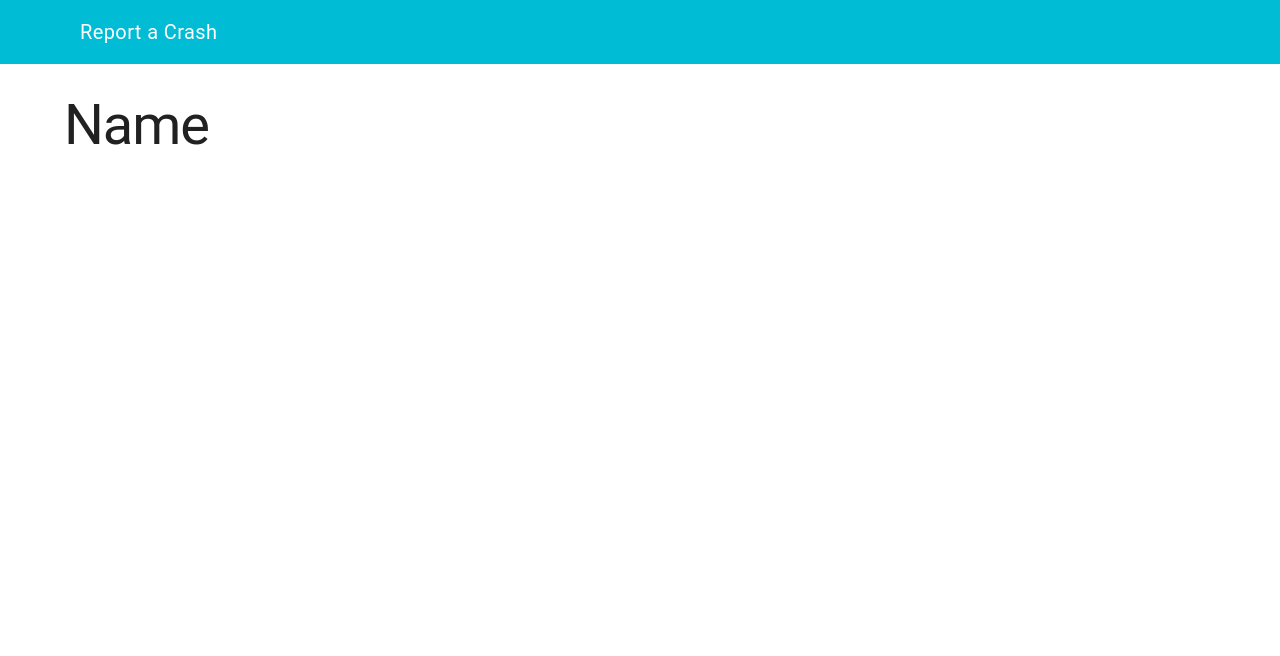
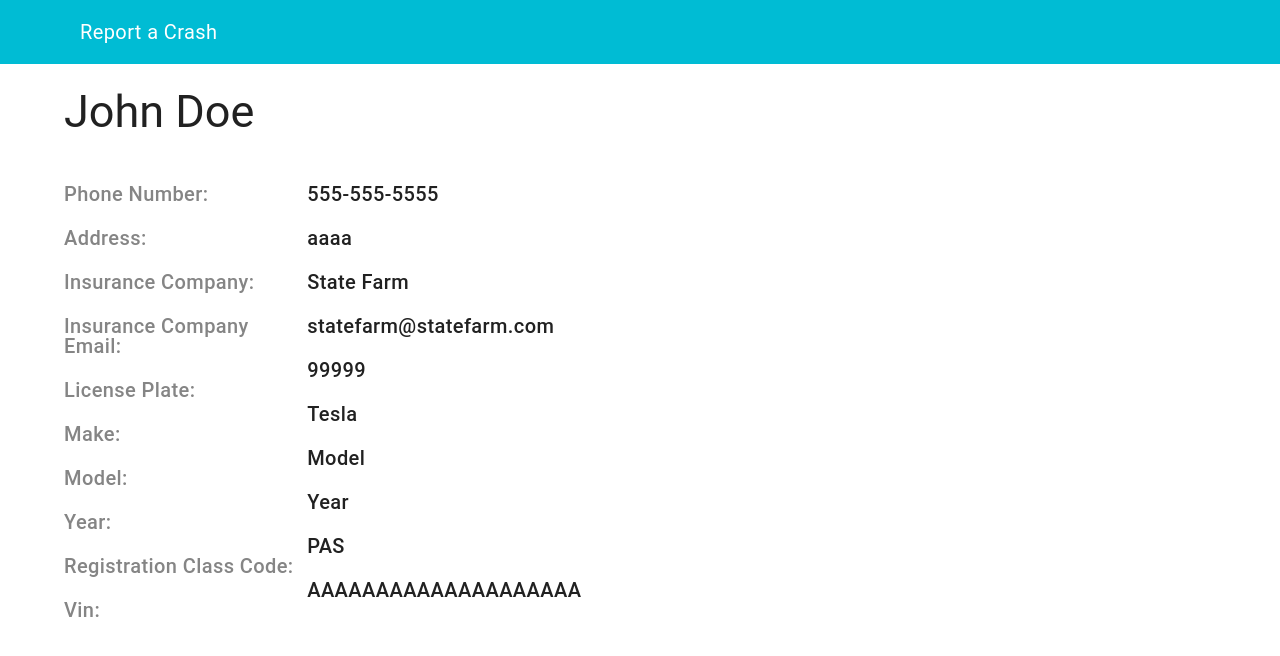
Before and after one commit to tamuhackers/TAMUhack-2019, a Flask app: page /profile in a window 1280 px wide. Shown: the top 656 px of the page. Run offline with Flask 2, Linux system fonts and the light colour scheme.

Commit message:
Update client

```diff
--- a/tamuhackers19/client.py
+++ b/tamuhackers19/client.py
@@ -12,19 +12,77 @@ def home():
 
 @app.route("/profile", methods = ["GET"])
 def profile():
-    return render_template("profile.html")
+    placement = {
+        "legal_name": "John Doe",
+        "phone_number": "555-555-5555",
+        "address": "aaaa",
+        "insurance_company":"State Farm",
+        "insurance_email": "statefarm@statefarm.com",
+        "license_plate": "99999",
+        "make": "Tesla",
+        "model": "Model",
+        "year": "Year",
+        "registration_class_code": "PAS",
+        "vin": "AAAAAAAAAAAAAAAAAAAA"
+        }
+
+    return render_template("profile.html", name = placement["legal_name"], p_num = placement["phone_number"], a = placement["address"], insurance = placement["insurance_company"], ins_email = placement["insurance_email"], \
+                            plate = placement["license_plate"], make = placement["make"], model = placement["model"], year = placement["year"], rcc = placement["registration_class_code"], vin = placement["vin"])
 
 @app.route("/emergency", methods = ["GET"])
 def emergency():
-    return render_template("emergency.html")
+    date = datetime.datetime.today().strftime('%m-%d-%Y')
+    time = datetime.datetime.today().strftime('%H:%M')
+    location = "College Station"
+    weather = "s"
+    if request.method == "POST":
+        print(request.form)
+    return render_template("emergency.html", d = date, t = time, l = location, w = weather)
 
 @app.route("/light", methods = ["GET", "POST"])
 def light():
     date = datetime.datetime.today().strftime('%m-%d-%Y')
     time = datetime.datetime.today().strftime('%H:%M')
+    location = "College Station"
+    weather = "s"
     if request.method == "POST":
-        print(request.form)
-    return render_template("light.html", d = date, t = time)
+        data = {
+            # Meta data of the crash
+            "date": request.form["date"],
+            "time": request.form["time"],
+            "location": request.form["location"],
+            "direction_you": request.form["direction_you"],
+            "direction_them": request.form["direction_them"],
+            "snapshot": request.form["snapshot"], # Might need to double check that this gets base encoded
+            "weather": request.form["weather"],
+            "visibility": request.form["visibility"],
+
+            # The information of the other party involved
+            "legal_name": request.form["legal_name"],
+            "phone_number": request.form["phone_number"],
+            "address": request.form["address"],
+            "insurance_company": request.form["insurance_company"],
+            "insurance_email": request.form["insurance_email"],
+            "vin": request.form["vin"],
+            "model": request.form["model"],
+            "make": request.form["make"],
+            "year": request.form["Year"], # Double check captial 'y' here
+            "license_plate": request.form["license_plate"],
+            "registration_class_code": request.form["registration_class_code"],
+        }
+        print(data["snapshot"])
+        # Now check for the optional data
+        if "has_witness" in request.form:
+            data["has_witness"] = True
+            data["witness_legal_name"] = request.form["witness_legal_name"]
+            data["witness_phone_number"] = request.form["witness_phone_number"]
+            data["witness_testimony"] = request.form["witness_testimony"]
+        if "has_police" in request.form:
+            data["has_police"] = True
+            data["police_legal_name"] = request.form["police_legal_name"]
+            data["police_badge"] = request.form["police_badge"]
+        print(data)
+    return render_template("light.html", d = date, t = time, l = location, w = weather)
 
 if __name__ == "__main__":
     app.run(host = "0.0.0.0", port = 5001)
--- a/tamuhackers19/templates/emergency.html
+++ b/tamuhackers19/templates/emergency.html
@@ -8,9 +8,7 @@
 <h1 style="text-align: center;">Emergency</h1>
 <br>
 <div style="text-align: center;">
-<form method="POST">
     <input style= "width: 50%; height: 100px; font-size: 300%" class="mdl-button mdl-js-button mdl-button--raised mdl-button--colored" type="submit" value="Call 911">
-</form>
 <h3 style="text-align: center">Location: </h3>
 </div>
 {% endblock %}
--- a/tamuhackers19/templates/profile.html
+++ b/tamuhackers19/templates/profile.html
@@ -4,6 +4,49 @@
 {% endblock %}
 
 {% block body %}
-    <h1 style="padding-left: 5%">Name</h1>
+    <style>
+        #info {
+            color: #858585
+        }
+        .column {
+            float: left;
+            width: 20%;
+        }
+        .row:after {
+            content: "";
+            display: table;
+            clear: both;
+        }
+    </style>
+    <div style="padding-left: 5%;">
+        <h2>{{name}}</h2>
+
+        <div class="row">
+            <div class="column">
+                <h5><span id= "info">Phone Number:</span></h5>
+                <h5><span id= "info">Address:</span></h5>
+                <h5><span id= "info">Insurance Company:</span></h5>
+                <h5><span id= "info">Insurance Company Email:</span></h5>
+                <h5><span id= "info">License Plate:</span></h5>
+                <h5><span id= "info">Make:</span></h5>
+                <h5><span id= "info">Model:</span></h5>
+                <h5><span id= "info">Year:</span></h5>
+                <h5><span id= "info">Registration Class Code:</span></h5>
+                <h5><span id= "info">Vin:</span></h5>
+            </div>
+            <div class="column">
+                <h5><span id= "content">{{p_num}}</span></h5>
+                <h5><span id= "content">{{a}}</span></h5>
+                <h5><span id= "content">{{insurance}}</span></h5>
+                <h5><span id= "content">{{ins_email}}</span></h5>
+                <h5><span id= "content">{{plate}}</span></h5>
+                <h5><span id= "content">{{make}}</span></h5>
+                <h5><span id= "content">{{model}}</span></h5>
+                <h5><span id= "content">{{year}}</span></h5>
+                <h5><span id= "content">{{rcc}}</span></h5>
+                <h5><span id= "content">{{vin}}</span></h5>
+            </div>
+        </div>
+    </div>
 
 {% endblock %}
```
Also changed, not shown: tamuhackers19/templates/light.html (+5 -5 lines).
